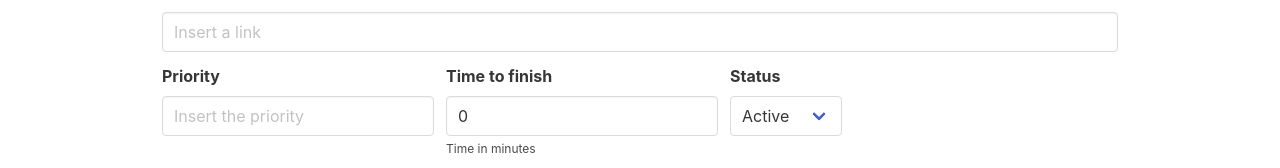
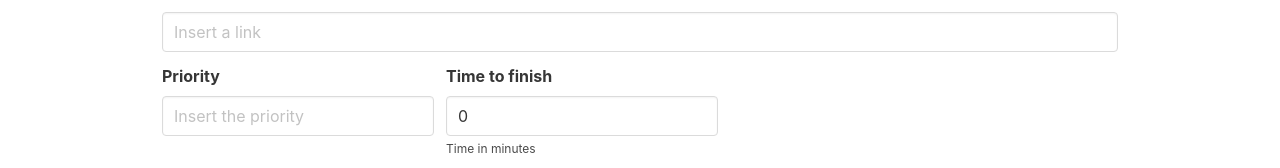
Before and after one commit to rafaela-mansini/nextjs, a Next.js app in the folder content-manager-app/: page /resources/new in a window 1280 px wide. Shown: the part 773-941 px from the top of the page. Built offline with nearby package versions, Linux system fonts and the light colour scheme.

Commit message:
Validate active resource

```diff
--- a/content-manager-app/components/ResourceForm.js
+++ b/content-manager-app/components/ResourceForm.js
@@ -100,20 +100,6 @@ const ResourceForm = ({onFormSubmit, titleForm, resource}) => {
             </div>
           </div>
 
-          <div className="field control">
-            <label className="label">Status</label>
-            <div className="control">
-              <div className="select">
-                <select
-                  name="status"
-                  onChange={handleChange}
-                  defaultValue={form.active}>
-                  <option value="active">Active</option>
-                  <option value="inactive">Inactive</option>
-                </select>
-              </div>
-            </div>
-          </div>
         </div>
 
         <div className="field is-grouped is-grouped-centered">
```
Also changed, not shown: content-manager-app/pages/resources/[id]/index.js (+11 -5 lines), 2 other files (tests, documents, lock files or other folders).
